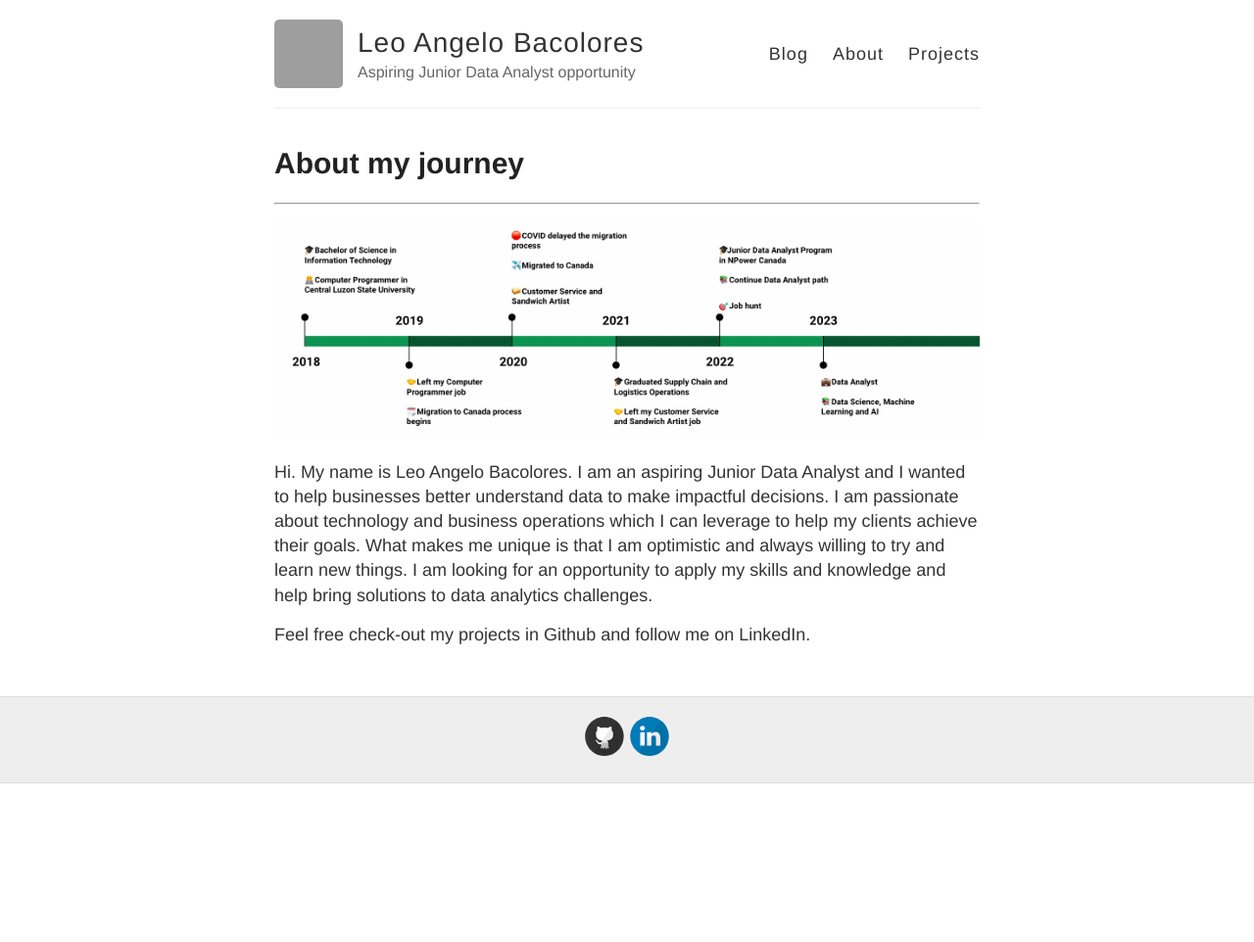
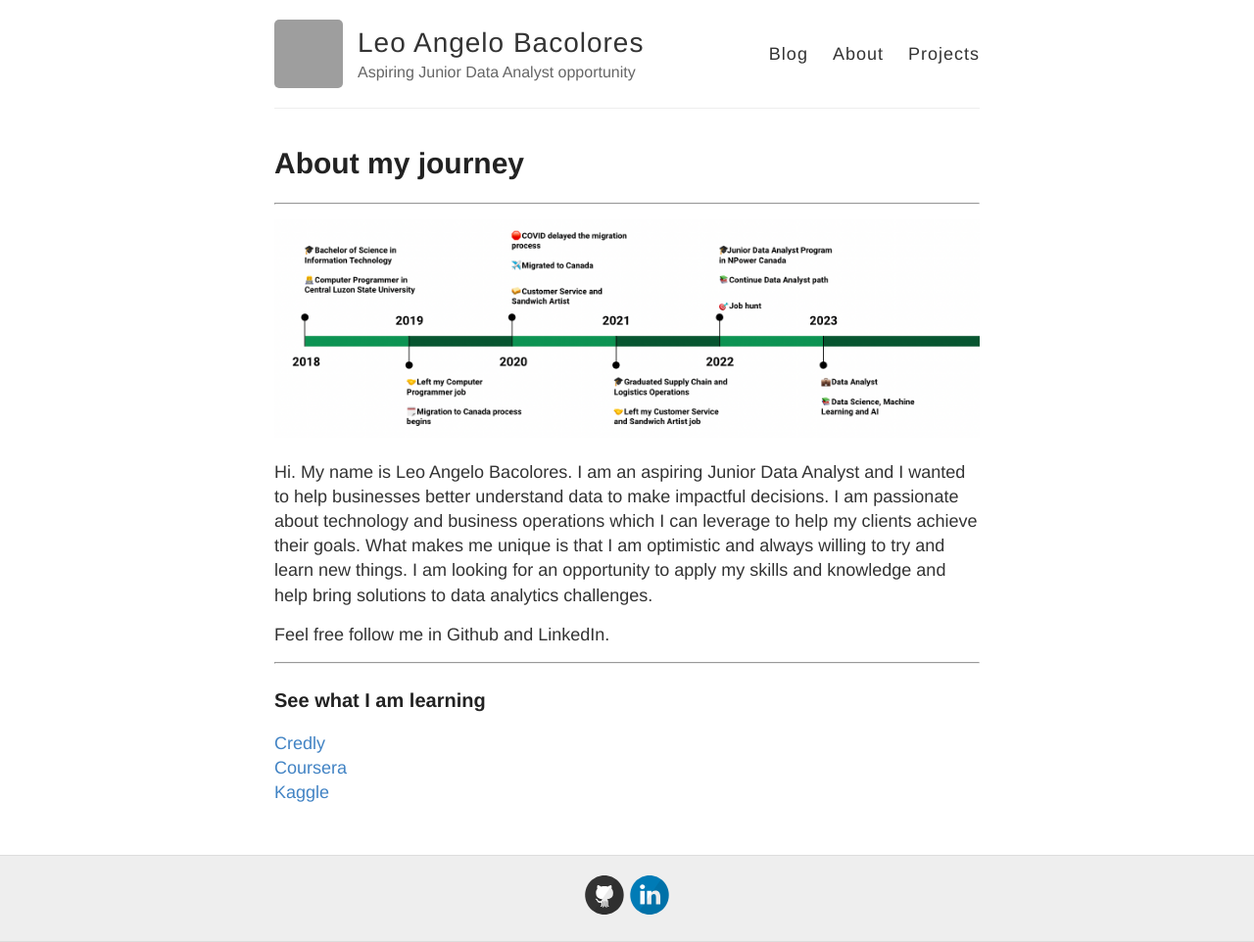
Before and after one commit to leoangelovb/resume-based-on-jekyll, a Jekyll site: the page built from about.md, in a window 1280 px wide. Shown: the whole page at 98% size. Built offline with Jekyll 4.4.1, drawn with Linux system fonts in a browser that asks for light colours; before the commit the page ends 900 px from its top, so only the background shows below that; grey boxes are pictures that could not be loaded.

Commit message:
Update about.md

```diff
--- a/about.md
+++ b/about.md
@@ -10,4 +10,11 @@ published: true
 Hi. My name is Leo Angelo Bacolores.
 I am an aspiring Junior Data Analyst and I wanted to help businesses better understand data to make impactful decisions. I am passionate about technology and business operations which I can leverage to help my clients achieve their goals. What makes me unique is that I am optimistic and always willing to try and learn new things. I am looking for an opportunity to apply my skills and knowledge and help bring solutions to data analytics challenges.
 
-Feel free check-out my projects in Github and follow me on LinkedIn.
+Feel free follow me in Github and LinkedIn.
+
+***
+### See what I am learning
+
+[Credly](https://www.credly.com/users/leo-angelo-bacolores)
+[Coursera](https://www.coursera.org/user/e77211ac04e129030a8fc2ad0f2db18b)
+[Kaggle](https://www.kaggle.com/leoangelobacolores)
```
